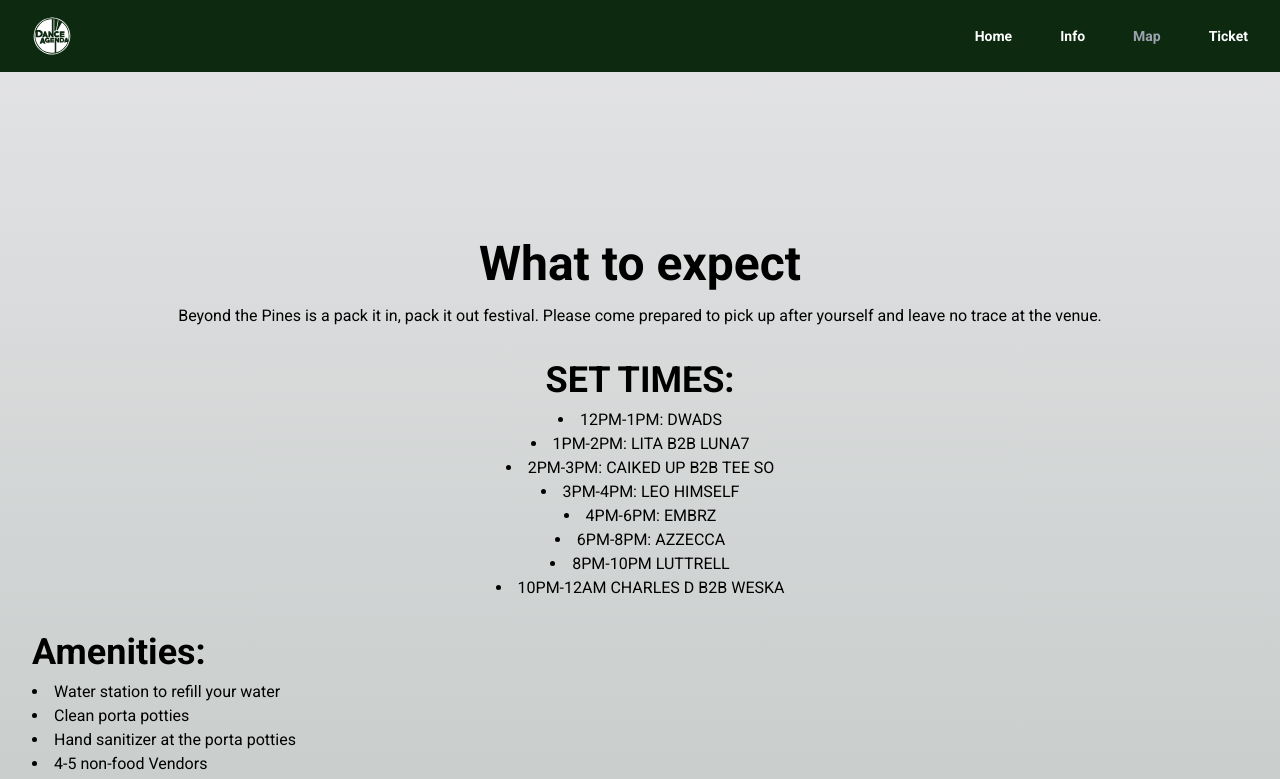
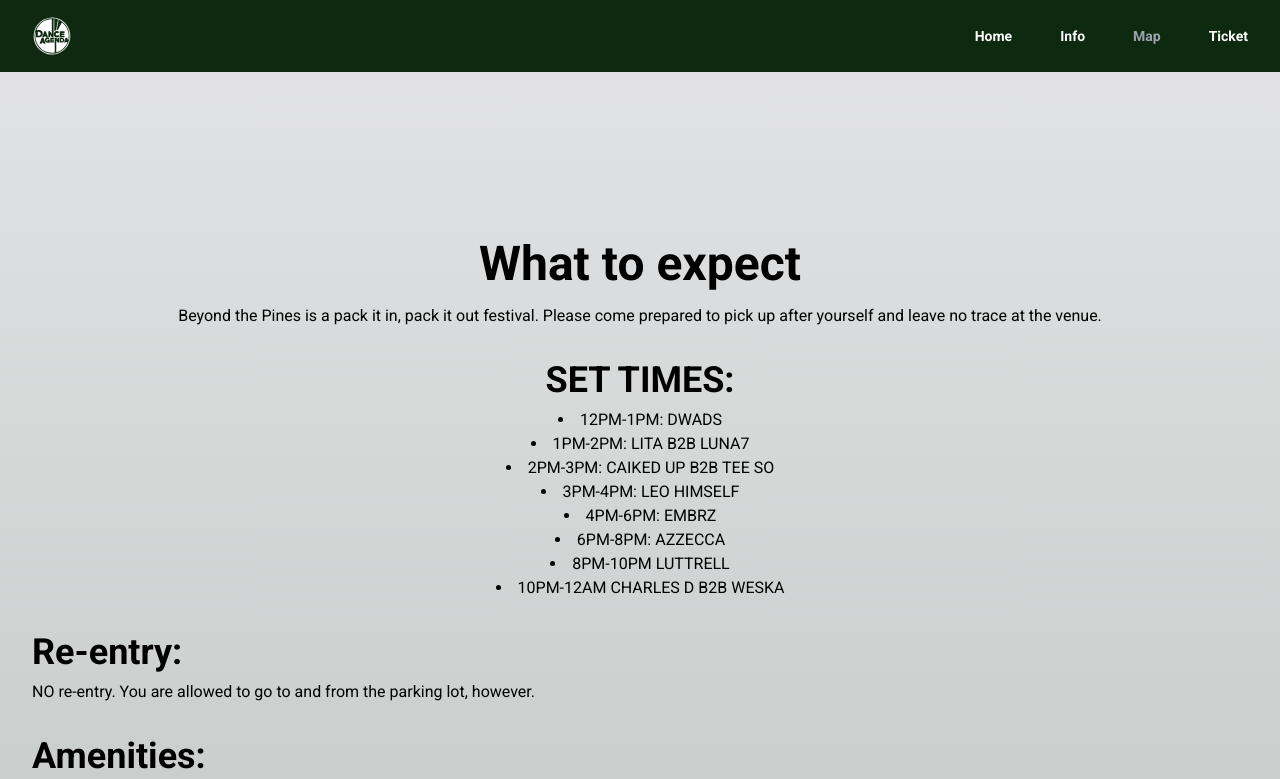
Before and after one commit to crosettiremi/beyondthepines, a Vue app: page /info in a window 1280 px wide. Shown: the top 779 px of the page. Built offline with nearby package versions, Linux system fonts and the light colour scheme.

Commit message:
blind push

```diff
--- a/src/components/FAQ.vue
+++ b/src/components/FAQ.vue
@@ -23,6 +23,12 @@
       <li>10PM-12AM CHARLES D B2B WESKA </li>
     </ul>
   </div>
+  <h2 class="mb-2 text-4xl font-bold">
+      Re-entry:
+    </h2>
+    <div class="mb-8">
+      NO re-entry. You are allowed to go to and from the parking lot, however.
+    </div>
     <h2 class="mb-2 text-4xl font-bold">
       Amenities:
     </h2>
```
